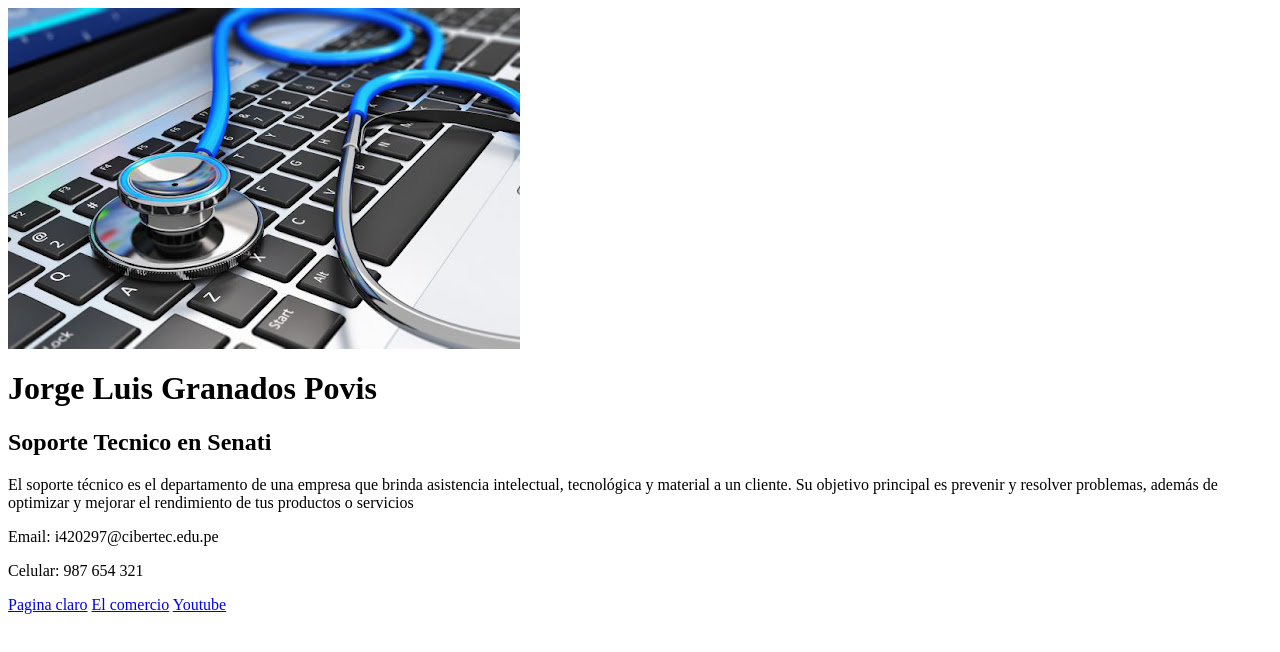
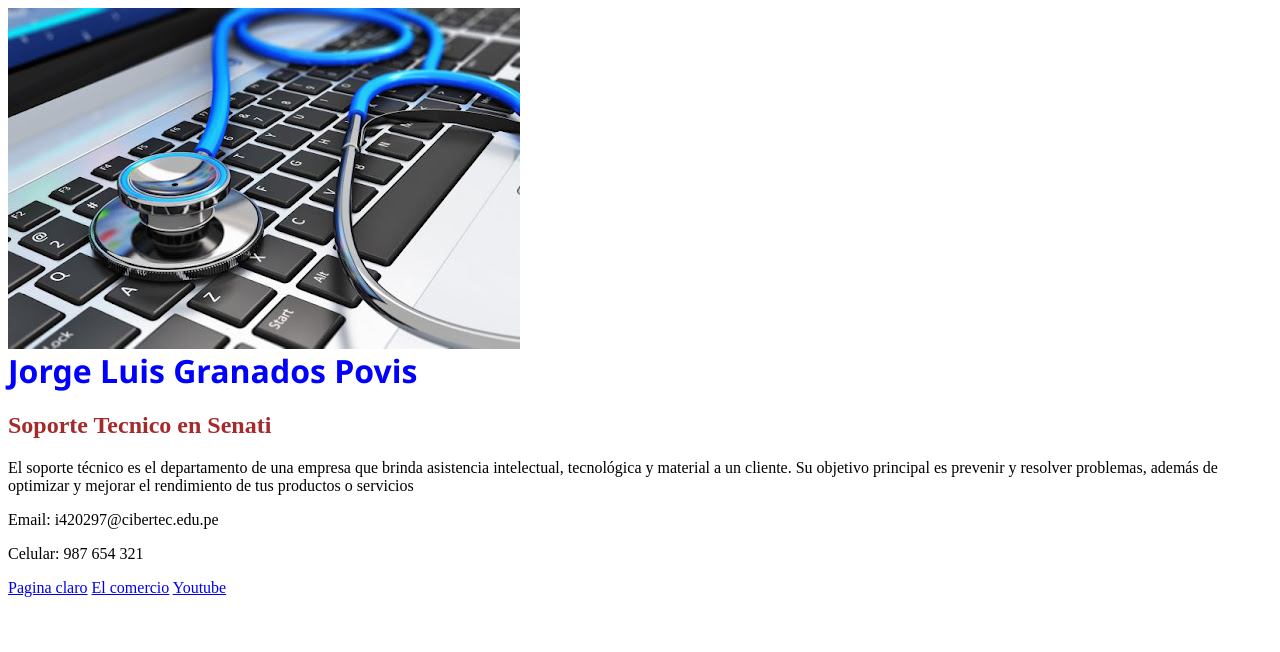
Before and after one commit to JorgeLuisGranados/aew_2025_jgranados, a plain HTML site: page CSS/Tarjeta_personal/index.html in a window 1280 px wide. Drawn offline with Linux system fonts and the light colour scheme.

Commit message:
Se creo un archivo de estilos al html

```diff
--- a/CSS/Tarjeta_personal/css/estilos.css
+++ b/CSS/Tarjeta_personal/css/estilos.css
@@ -0,0 +1,10 @@
+
+h1  {
+    color: blue;
+    font-family: 'Segoe UI', Tahoma, Geneva, Verdana, sans-serif;
+    margin: auto;
+    }
+
+h2  {
+    color: brown;
+    }
--- a/CSS/Tarjeta_personal/index.html
+++ b/CSS/Tarjeta_personal/index.html
@@ -1,6 +1,7 @@
 <html>
     <head>
-            <title>Tarjeta Personal</title>
+        <link rel="stylesheet" href="css/estilos.css">
+        <title>Tarjeta Personal</title>
 
     </head>
         <body>
@@ -23,11 +24,11 @@
                 <div id= "redes-sociales">
                     <p>Email: i420297@cibertec.edu.pe</p>
                     <p>Celular: 987 654 321</p>
-                    <p>
+                      <p>
                         <a href="https://www.claro.com.pe/personas/">Pagina claro</a>
                         <a href="https://elcomercio.pe/">El comercio</a>
                         <a href="https://www.youtube.com/">Youtube</a>
-                    </p>
+                      </p>
                 </div>
             </div>
         </body>
```
